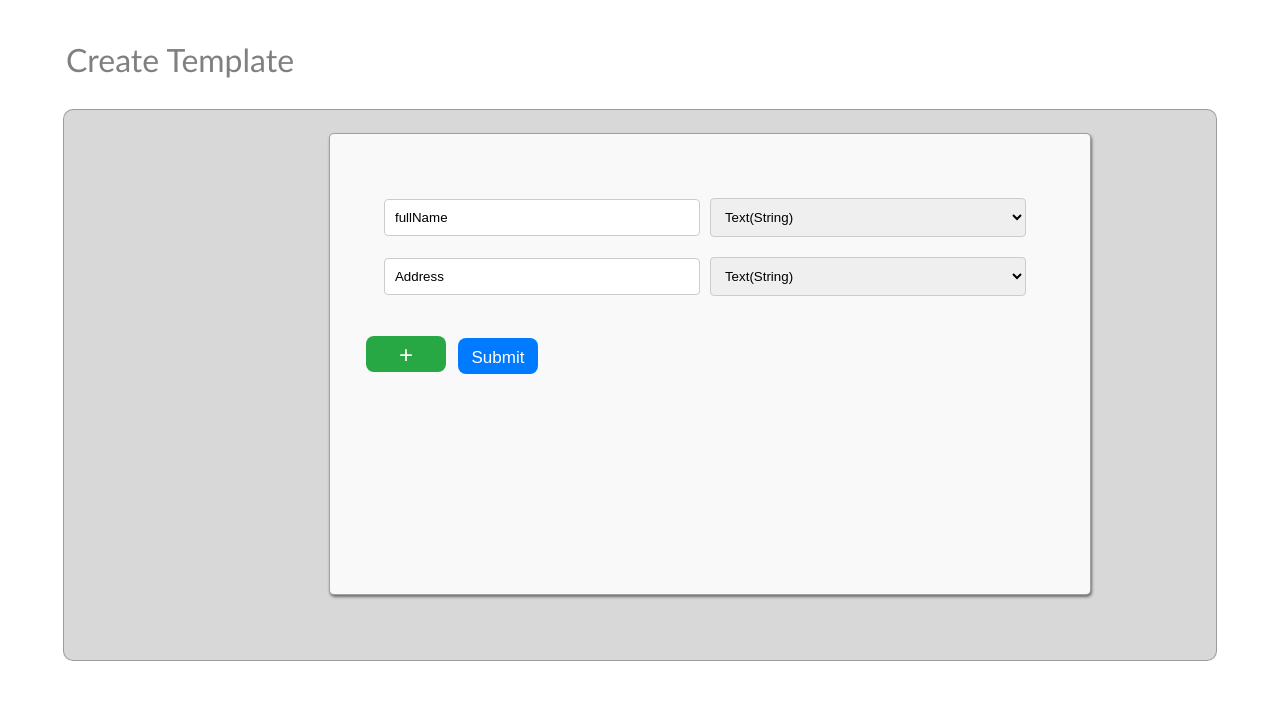
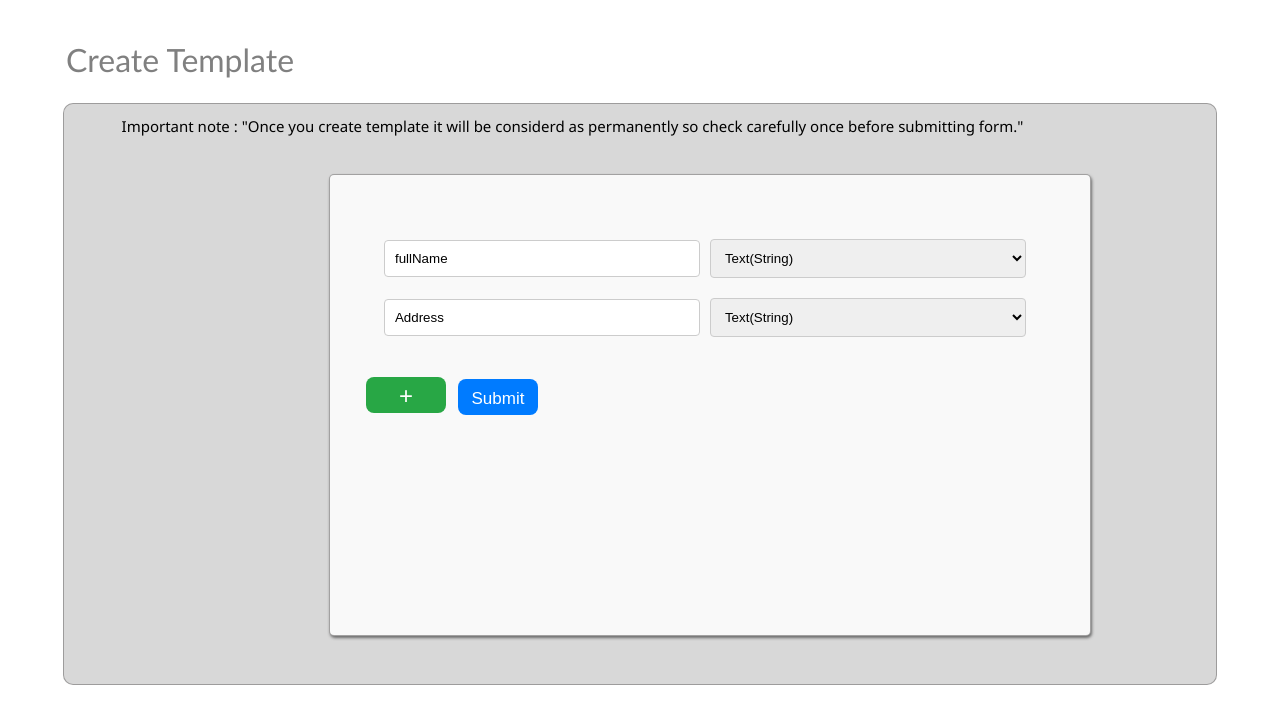
Before and after one commit to sumerishere/Template-Gen-Frontend, a React (Vite) app in the folder template-gen-react/: page /DynamicForm in a window 1280 px wide. Shown: the top 724 px of the page. Built offline with nearby package versions, Linux system fonts and the light colour scheme.

Commit message:
notes added

```diff
--- a/template-gen-react/src/components/template-fom/TemplateComp.css
+++ b/template-gen-react/src/components/template-fom/TemplateComp.css
@@ -3,12 +3,20 @@
 /* Root div for the template */
 .root-template-div {
   max-width: 1400px;
-  height: 550px;
-  margin: 10px 55px 55px 55px;
+  height: 580px;
+  margin: -6px 55px 55px 55px;
   background-color: #ccccccc2;
   position: relative;
   border-radius: 10px;
   border: 1px solid #929191d7;
+}
+
+#note-id{
+  font-family:'Segoe UI', Tahoma, Geneva, Verdana, sans-serif;
+  margin-left: 5%;
+  margin-top: 12px;
+  font-weight: 550;
+  font-size: 15px;
 }
 
 /* Container for the dynamic form */
--- a/template-gen-react/src/components/template-fom/TemplateComp.jsx
+++ b/template-gen-react/src/components/template-fom/TemplateComp.jsx
@@ -117,6 +117,9 @@ const DynamicForm = () => {
   return (
     <div className="root-template-div">
       <ToastContainer />
+      <div>
+          <p id="note-id">{`Important note : "Once you create template it will be considerd as permanently so check carefully once before submitting form."`}</p>
+      </div>
       <div className="form-container">
         <form className="form-template">
           {fields.map((field, index) => (
```
